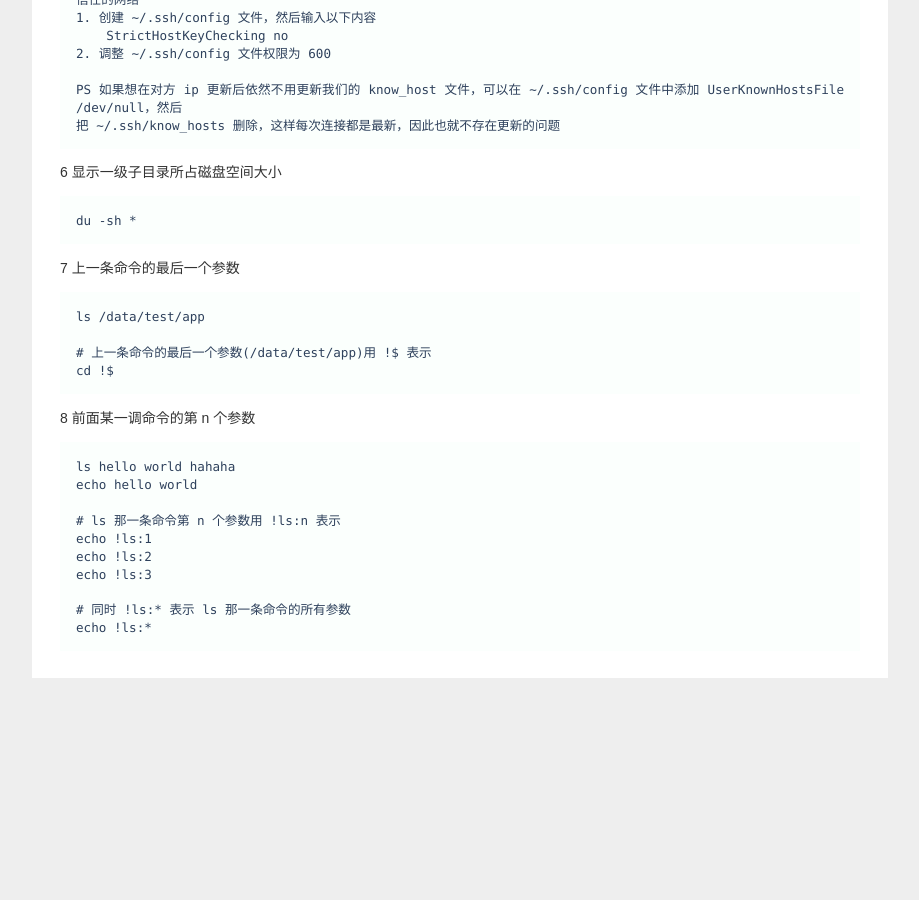
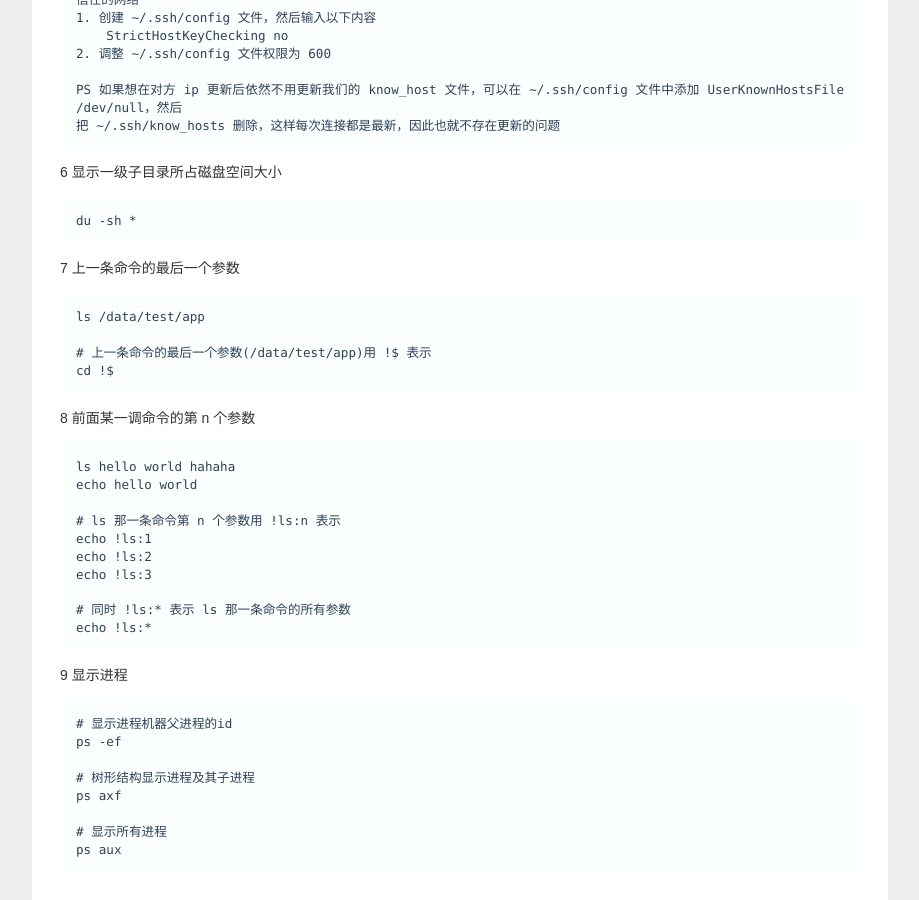
Before and after one commit to ldjhust/ldjhust.github.io, a Jekyll site: the page built from _posts/2018-01-22-linux-knowledge.md, in a window 1280 px wide and 900 px high, scrolled down 1457 px. Shown: the whole window, without its empty margins (180-1099 px from the left). Built offline with Jekyll 4.4.1, drawn with Linux system fonts in a browser that asks for light colours; nearby versions of some CDN libraries; comment, search, counter and statistics services are not loaded; before the commit the page ends 2135 px from its top, so only the background shows below that.

Commit message:
Update 2018-01-22-linux-knowledge.md

````diff
--- a/_posts/2018-01-22-linux-knowledge.md
+++ b/_posts/2018-01-22-linux-knowledge.md
@@ -93,3 +93,15 @@ echo !ls:3
 # 同时 !ls:* 表示 ls 那一条命令的所有参数
 echo !ls:*
 ```
+
+9 显示进程
+```
+# 显示进程机器父进程的id
+ps -ef
+
+# 树形结构显示进程及其子进程
+ps axf
+
+# 显示所有进程
+ps aux
+```
````
